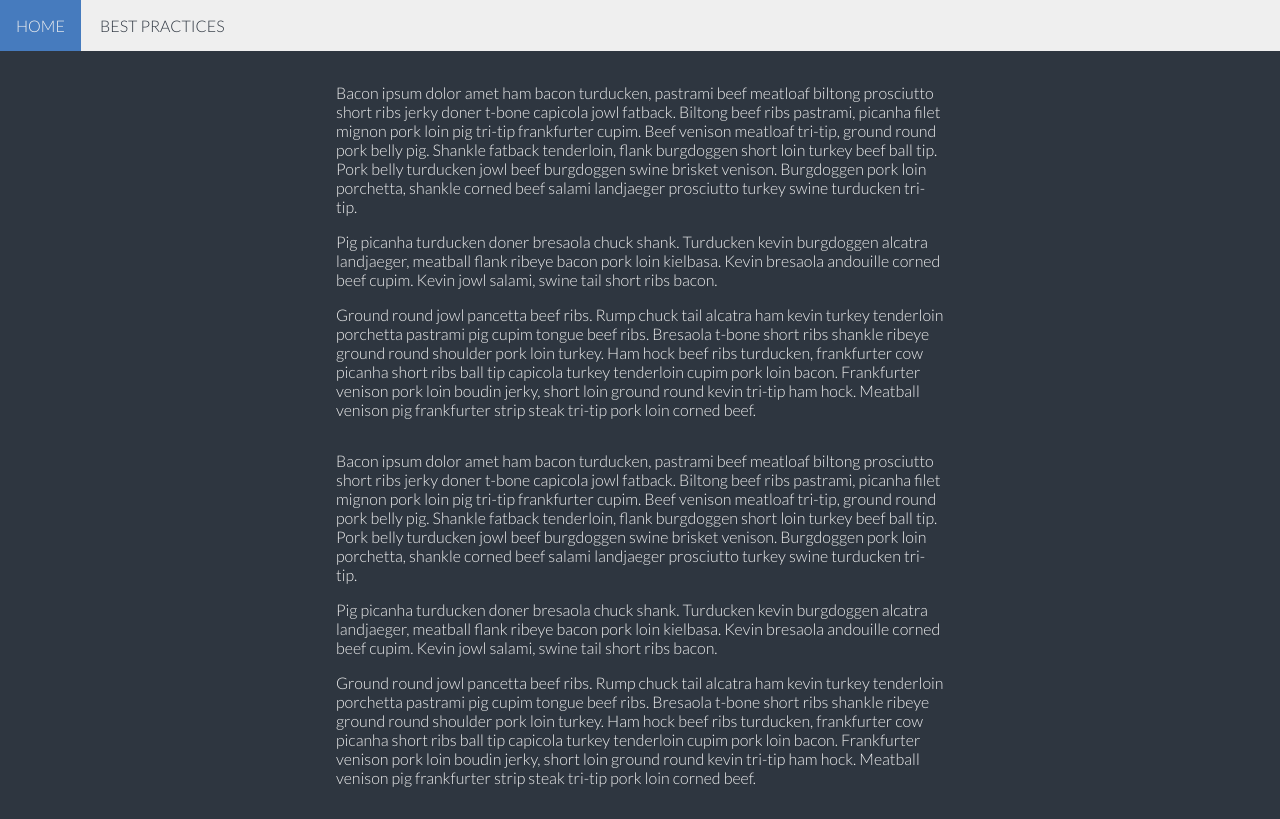
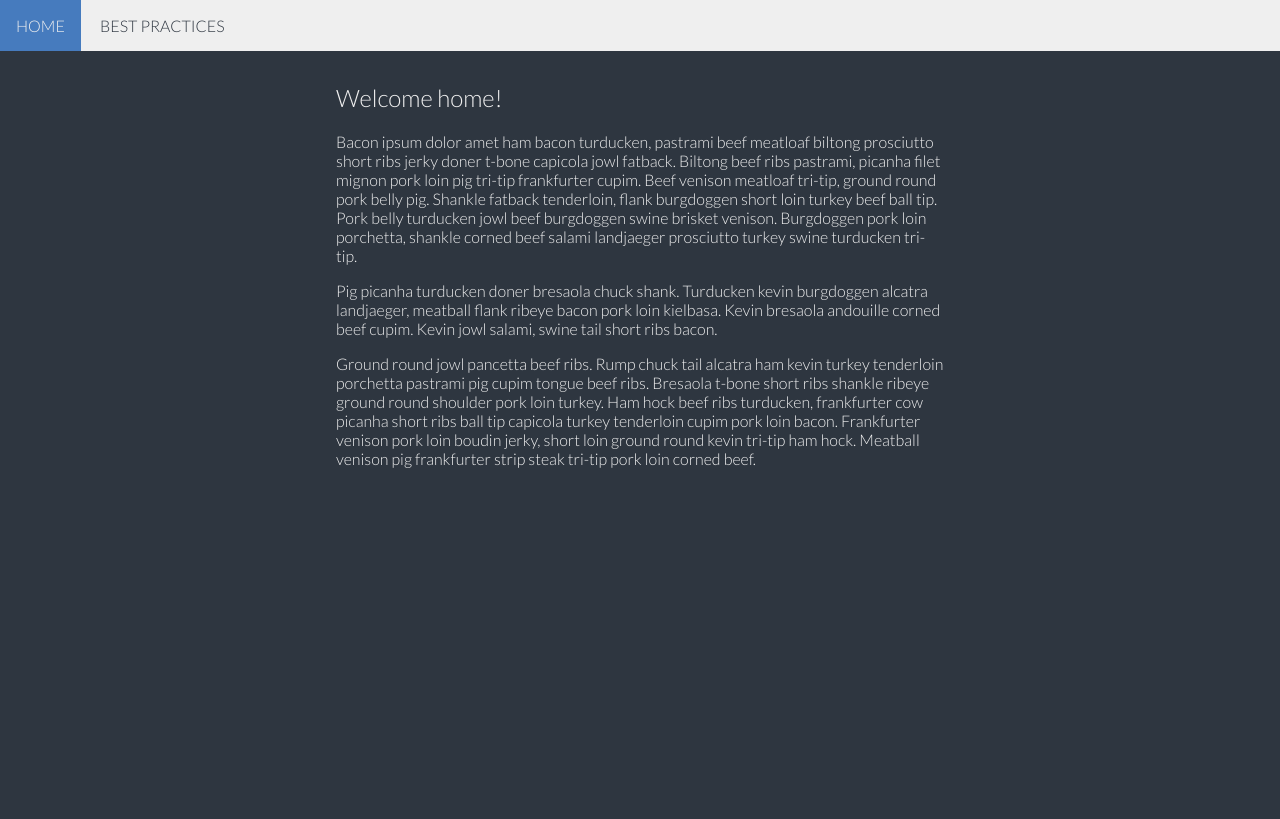
Before and after one commit to IanCStewart/minor-wafs, a website: page assignment5/index.html in a window 1280 px wide. Drawn offline with Linux system fonts and the light colour scheme.

Commit message:
:art: Added home call.

```diff
--- a/assignment5/index.html
+++ b/assignment5/index.html
@@ -15,6 +15,7 @@
     </ul>
   </nav>
   <section id="home">
+    <h1>Welcome home!</h1>
     <p>
       Bacon ipsum dolor amet ham bacon turducken, pastrami beef meatloaf biltong prosciutto short ribs jerky doner t-bone capicola jowl fatback. Biltong beef ribs pastrami, picanha filet mignon pork loin pig tri-tip frankfurter cupim. Beef venison meatloaf tri-tip, ground round pork belly pig. Shankle fatback tenderloin, flank burgdoggen short loin turkey beef ball tip. Pork belly turducken jowl beef burgdoggen swine brisket venison. Burgdoggen pork loin porchetta, shankle corned beef salami landjaeger prosciutto turkey swine turducken tri-tip.
     </p>
@@ -26,6 +27,7 @@
     </p>
   </section>
   <section id="best-practices">
+    <h1>Beste practices for Front-end code</h1>
     <p>
       Bacon ipsum dolor amet ham bacon turducken, pastrami beef meatloaf biltong prosciutto short ribs jerky doner t-bone capicola jowl fatback. Biltong beef ribs pastrami, picanha filet mignon pork loin pig tri-tip frankfurter cupim. Beef venison meatloaf tri-tip, ground round pork belly pig. Shankle fatback tenderloin, flank burgdoggen short loin turkey beef ball tip. Pork belly turducken jowl beef burgdoggen swine brisket venison. Burgdoggen pork loin porchetta, shankle corned beef salami landjaeger prosciutto turkey swine turducken tri-tip.
     </p>
--- a/assignment5/static/app.js
+++ b/assignment5/static/app.js
@@ -3,6 +3,14 @@
   const section = {
     toggle: function (){
       const route = window.location.hash;
+      if(route === '') {
+        routes.pages.forEach(function (page) {
+          page === 'home'
+          ? document.getElementById(page).classList.remove('invisible')
+          : document.getElementById(page).classList.add('invisible');
+        });
+        return false;
+      }
       routes.pages.forEach(function (page) {
         `#${page}` === route
         ? document.getElementById(page).classList.remove('invisible')
@@ -22,6 +30,7 @@
   const app = {
     init: function (){
       routes.init();
+      section.toggle();
     }
   };
 
--- a/assignment5/static/style.css
+++ b/assignment5/static/style.css
@@ -66,3 +66,8 @@ nav a:hover {
   background: #467BBE;
   color: #efefef;
 }
+
+.invisible {
+  height: 0;
+  display: none;
+}
```
